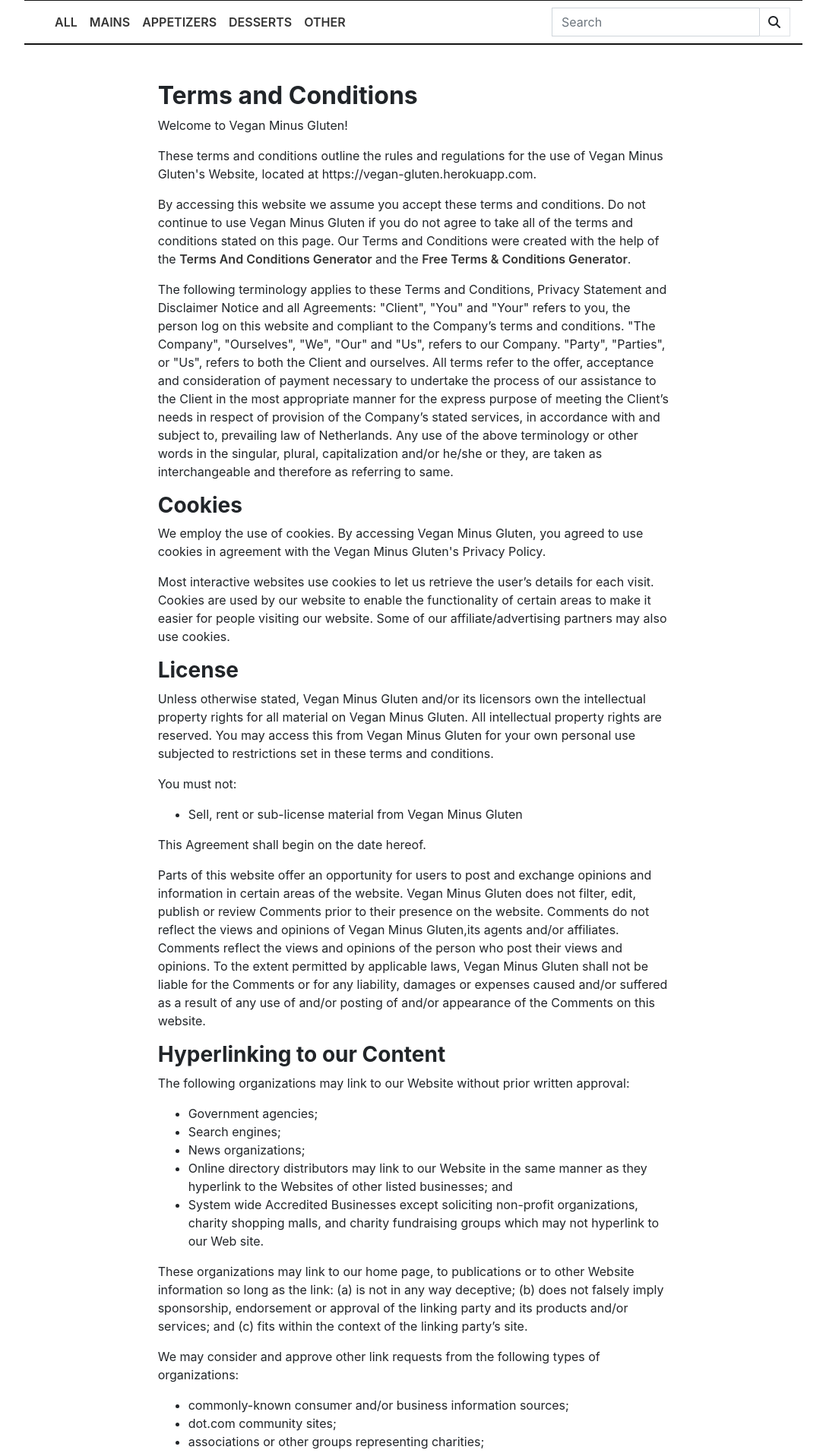
After one commit to sabinemm/recipe-site-ms3, a Flask app: page /terms in a window 1280 px wide. The commit adds this page. Shown: the part 321-2234 px from the top of the page at 76% size, without its empty margins (96-1183 px from the left). Run offline with Flask 2, Linux system fonts and the light colour scheme; some libraries are stand-ins or nearby versions; some web fonts are replaced.

Commit message:
added terms and styled profile page

```diff
--- a/app.py
+++ b/app.py
@@ -81,7 +81,7 @@ def login():
                 return redirect(url_for(
                     "profile", username=session["user"]))
             else:
-                flash("Incorrect Username and/or Password")
+                flash("Incorrect Username and/or Password!")
                 return redirect(url_for("login"))
         else:
             session['logged_in'] = True
@@ -154,12 +154,14 @@ def get_recipe(recipe_id):
 
 
 @ app.route('/add_recipe')
+@login_required
 def add_recipe():
     categories = mongo.db.categories.find()
     return render_template("recipe_form.html", categories=categories, the_recipe={}, page_title="Add Recipe")
 
 
 @ app.route('/send_recipe', methods=['POST'])
+@login_required
 def send_recipe():
     recipe = mongo.db.recipe
     return_data = request.form.to_dict()
@@ -215,6 +217,11 @@ def shop():
     return render_template("shop.html")
 
 
+@ app.route('/terms')
+def terms():
+    return render_template("users/terms.html")
+
+
 @ app.route('/sub', methods=['POST'])
 def sub():
     sub = mongo.db.subscribers
--- a/static/stylesheets/style.css
+++ b/static/stylesheets/style.css
@@ -389,6 +389,11 @@ a:hover {
     background-size: cover;
 }
 
+.signup-bg {
+    background-image: url(https://res.cloudinary.com/www-madine-se/image/upload/c_scale,q_auto:eco,w_1581/v1594981655/vegansite/sliced-lemon-and-black-berries-on-white-surface-4113798_lslkiv.jpg);
+    background-size: cover;
+}
+
 .thankyou {
     background-image: url(https://res.cloudinary.com/www-madine-se/image/upload/v1594292874/vegansite/white-table-with-tasty-scattered-almonds-4033328_copy_rxzu2a.jpg)
 }
@@ -412,3 +417,20 @@ a:hover {
     width: 100%;
     height: auto;
 }
+
+/* PROFILE */
+.profile_banner {
+background-image: url(https://res.cloudinary.com/www-madine-se/image/upload/v1594985096/vegansite/sparris2_cgaxwq.jpg);
+background-size: cover;}
+
+
+.rec-thumbnail a img {
+    border: 1px solid #f0f0f0;
+    padding: 5px;
+    width: 150px;
+  }
+
+
+.rec-thumbnail a img:hover {
+    box-shadow: 0 0 2px 2px #a1b384;
+  }
--- a/templates/base.html
+++ b/templates/base.html
@@ -18,11 +18,12 @@
         <div class="container d-flex flex-md-row justify-content-end grey-bg">
             <a class="small-link" href="{{ url_for('index') }}">HOME</a>
             <a class="small-link" href="{{ url_for('shop') }}">SHOP</a>
-            <a class="small-link" href="#sub_email">SUBSCRIBE</a>
             {% if session.user %}
+            <a class="small-link" href="{{ url_for('add_recipe') }}">SUMBIT RECIPE</a>
             <a class="small-link" href="{{ url_for('profile', username=session.user) }}">PROFILE</a>
             <a class="small-link" href="{{ url_for('logout') }}">LOGOUT</a>
             {% else %}
+            <a class="small-link" href="#sub_email">SUBSCRIBE</a>
             <a class="small-link" href="{{ url_for('signup') }}">SIGNUP</a>
             <a class="small-link" href="{{ url_for('login') }}">LOGIN</a>
             {% endif %}
--- a/templates/edit_recipe.html
+++ b/templates/edit_recipe.html
@@ -125,7 +125,6 @@
             is plant based and gluten-free.</label>
     </div>
     <button type="submit" class="btn btn-success">Submit</button>
-
 </form>
 
 {% endblock %}
--- a/templates/recipe.html
+++ b/templates/recipe.html
@@ -73,7 +73,7 @@
         </div>
         {% endfor %}
 
-        {% if recipe.tips is defined %}
+        {% if recipe.tips %}
         <h4>Tips</h4>
         {% for tip in recipe.tips.splitlines() %}
         <p class="font-italic">{{ tip }}</p>
@@ -115,5 +115,4 @@
     </div>
 </div>
 
-
 {% endblock %}
--- /dev/null
+++ b/templates/users/terms.html
@@ -0,0 +1,204 @@
+{% extends 'base.html' %} {% block content %}
+<div class="row justify-content-center pt-5 pb-5">
+    <div class="col-8">
+        <h2><strong>Terms and Conditions</strong></h2>
+
+        <p>Welcome to Vegan Minus Gluten!</p>
+
+        <p>These terms and conditions outline the rules and regulations for the use of Vegan Minus Gluten's Website,
+            located at
+            https://vegan-gluten.herokuapp.com.</p>
+
+        <p>By accessing this website we assume you accept these terms and conditions. Do not continue to use Vegan Minus
+            Gluten
+            if you do not agree to take all of the terms and conditions stated on this page. Our Terms and Conditions
+            were
+            created with the help of the <a href="https://www.termsandconditionsgenerator.com">Terms And Conditions
+                Generator</a> and the <a href="https://www.privacypolicyonline.com/terms-conditions-generator/">Free
+                Terms &
+                Conditions Generator</a>.</p>
+
+        <p>The following terminology applies to these Terms and Conditions, Privacy Statement and Disclaimer Notice and
+            all
+            Agreements: "Client", "You" and "Your" refers to you, the person log on this website and compliant to the
+            Company’s
+            terms and conditions. "The Company", "Ourselves", "We", "Our" and "Us", refers to our Company. "Party",
+            "Parties",
+            or "Us", refers to both the Client and ourselves. All terms refer to the offer, acceptance and consideration
+            of
+            payment necessary to undertake the process of our assistance to the Client in the most appropriate manner
+            for the
+            express purpose of meeting the Client’s needs in respect of provision of the Company’s stated services, in
+            accordance with and subject to, prevailing law of Netherlands. Any use of the above terminology or other
+            words in
+            the singular, plural, capitalization and/or he/she or they, are taken as interchangeable and therefore as
+            referring
+            to same.</p>
+
+        <h3><strong>Cookies</strong></h3>
+
+        <p>We employ the use of cookies. By accessing Vegan Minus Gluten, you agreed to use cookies in agreement with
+            the Vegan
+            Minus Gluten's Privacy Policy.</p>
+
+        <p>Most interactive websites use cookies to let us retrieve the user’s details for each visit. Cookies are used
+            by our
+            website to enable the functionality of certain areas to make it easier for people visiting our website. Some
+            of our
+            affiliate/advertising partners may also use cookies.</p>
+
+        <h3><strong>License</strong></h3>
+
+        <p>Unless otherwise stated, Vegan Minus Gluten and/or its licensors own the intellectual property rights for all
+            material on Vegan Minus Gluten. All intellectual property rights are reserved. You may access this from
+            Vegan Minus
+            Gluten for your own personal use subjected to restrictions set in these terms and conditions.</p>
+
+        <p>You must not:</p>
+        <ul>
+            <li>Sell, rent or sub-license material from Vegan Minus Gluten</li>
+        </ul>
+
+        <p>This Agreement shall begin on the date hereof.</p>
+
+        <p>Parts of this website offer an opportunity for users to post and exchange opinions and information in certain
+            areas
+            of the website. Vegan Minus Gluten does not filter, edit, publish or review Comments prior to their presence
+            on the
+            website. Comments do not reflect the views and opinions of Vegan Minus Gluten,its agents and/or affiliates.
+            Comments
+            reflect the views and opinions of the person who post their views and opinions. To the extent permitted by
+            applicable laws, Vegan Minus Gluten shall not be liable for the Comments or for any liability, damages or
+            expenses
+            caused and/or suffered as a result of any use of and/or posting of and/or appearance of the Comments on this
+            website.</p>
+
+
+        <h3><strong>Hyperlinking to our Content</strong></h3>
+
+        <p>The following organizations may link to our Website without prior written approval:</p>
+
+        <ul>
+            <li>Government agencies;</li>
+            <li>Search engines;</li>
+            <li>News organizations;</li>
+            <li>Online directory distributors may link to our Website in the same manner as they hyperlink to the
+                Websites of
+                other listed businesses; and</li>
+            <li>System wide Accredited Businesses except soliciting non-profit organizations, charity shopping malls,
+                and
+                charity fundraising groups which may not hyperlink to our Web site.</li>
+        </ul>
+
+        <p>These organizations may link to our home page, to publications or to other Website information so long as the
+            link:
+            (a) is not in any way deceptive; (b) does not falsely imply sponsorship, endorsement or approval of the
+            linking
+            party and its products and/or services; and (c) fits within the context of the linking party’s site.</p>
+
+        <p>We may consider and approve other link requests from the following types of organizations:</p>
+
+        <ul>
+            <li>commonly-known consumer and/or business information sources;</li>
+            <li>dot.com community sites;</li>
+            <li>associations or other groups representing charities;</li>
+            <li>online directory distributors;</li>
+            <li>internet portals;</li>
+            <li>accounting, law and consulting firms; and</li>
+            <li>educational institutions and trade associations.</li>
+        </ul>
+
+        <p>We will approve link requests from these organizations if we decide that: (a) the link would not make us look
+            unfavorably to ourselves or to our accredited businesses; (b) the organization does not have any negative
+            records
+            with us; (c) the benefit to us from the visibility of the hyperlink compensates the absence of Vegan Minus
+            Gluten;
+            and (d) the link is in the context of general resource information.</p>
+
+        <p>These organizations may link to our home page so long as the link: (a) is not in any way deceptive; (b) does
+            not
+            falsely imply sponsorship, endorsement or approval of the linking party and its products or services; and
+            (c) fits
+            within the context of the linking party’s site.</p>
+
+        <p>If you are one of the organizations listed in paragraph 2 above and are interested in linking to our website,
+            you
+            must inform us by sending an e-mail to Vegan Minus Gluten. Please include your name, your organization name,
+            contact
+            information as well as the URL of your site, a list of any URLs from which you intend to link to our
+            Website, and a
+            list of the URLs on our site to which you would like to link. Wait 2-3 weeks for a response.</p>
+
+        <p>Approved organizations may hyperlink to our Website as follows:</p>
+
+        <ul>
+            <li>By use of our corporate name; or</li>
+            <li>By use of the uniform resource locator being linked to; or</li>
+            <li>By use of any other description of our Website being linked to that makes sense within the context and
+                format of
+                content on the linking party’s site.</li>
+        </ul>
+
+
+        <h3><strong>Content Liability</strong></h3>
+
+        <p>We shall not be hold responsible for any content that appears on your Website. You agree to protect and
+            defend us
+            against all claims that is rising on your Website. No link(s) should appear on any Website that may be
+            interpreted
+            as libelous, obscene or criminal, or which infringes, otherwise violates, or advocates the infringement or
+            other
+            violation of, any third party rights.</p>
+
+
+        <h3><strong>Reservation of Rights</strong></h3>
+
+        <p>We reserve the right to request that you remove all links or any particular link to our Website. You approve
+            to
+            immediately remove all links to our Website upon request. We also reserve the right to amen these terms and
+            conditions and it’s linking policy at any time. By continuously linking to our Website, you agree to be
+            bound to and
+            follow these linking terms and conditions.</p>
+
+        <h3><strong>Removal of links from our website</strong></h3>
+
+        <p>If you find any link on our Website that is offensive for any reason, you are free to contact and inform us
+            any
+            moment. We will consider requests to remove links but we are not obligated to or so or to respond to you
+            directly.
+        </p>
+
+        <p>We do not ensure that the information on this website is correct, we do not warrant its completeness or
+            accuracy; nor
+            do we promise to ensure that the website remains available or that the material on the website is kept up to
+            date.
+        </p>
+
+        <h3><strong>Disclaimer</strong></h3>
+
+        <p>To the maximum extent permitted by applicable law, we exclude all representations, warranties and conditions
+            relating
+            to our website and the use of this website. Nothing in this disclaimer will:</p>
+
+        <ul>
+            <li>limit or exclude our or your liability for death or personal injury;</li>
+            <li>limit or exclude our or your liability for fraud or fraudulent misrepresentation;</li>
+            <li>limit any of our or your liabilities in any way that is not permitted under applicable law; or</li>
+            <li>exclude any of our or your liabilities that may not be excluded under applicable law.</li>
+        </ul>
+
+        <p>The limitations and prohibitions of liability set in this Section and elsewhere in this disclaimer: (a) are
+            subject
+            to the preceding paragraph; and (b) govern all liabilities arising under the disclaimer, including
+            liabilities
+            arising in contract, in tort and for breach of statutory duty.</p>
+
+        <p>As long as the website and the information and services on the website are provided free of charge, we will
+            not be
+            liable for any loss or damage of any nature.</p>
+
+        <p class="font-weight-bold">This page is created for educational purposes only.</p>
+    </div>
+</div>
+
+{% endblock %}
```
Also changed, not shown: requirements.txt (+9 -16 lines), templates/users/login.html (+3 -8 lines), templates/users/profile.html (+16 -7 lines), templates/users/signup.html (+14 -10 lines), README.md.
